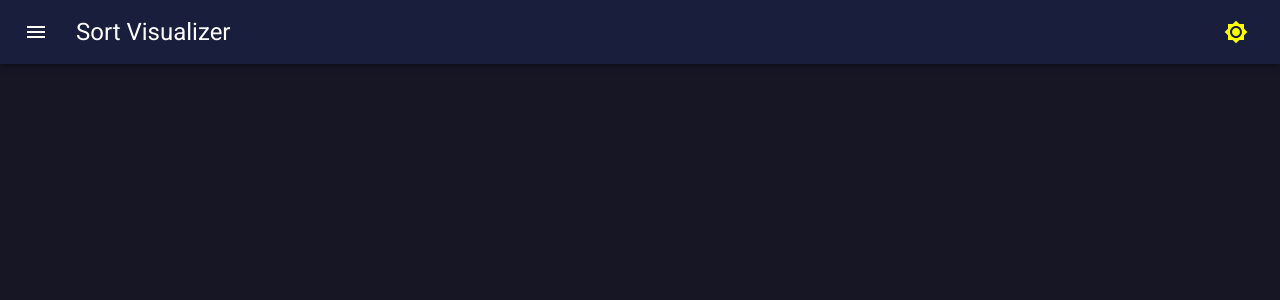
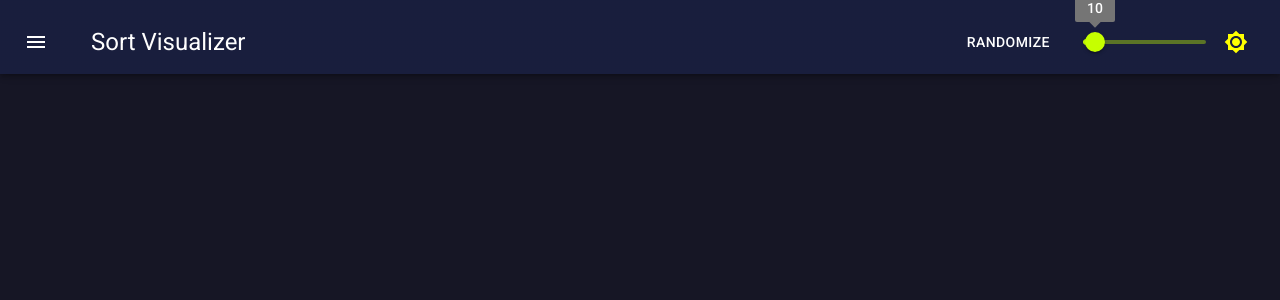
Before and after one commit to CoderChirag/sort-visualizer, a React (Create React App) app: page / in a window 1280 px wide. Shown: the top 300 px of the page. Built offline with nearby package versions, Linux system fonts and the light colour scheme.

Commit message:
Add navbar components

```diff
--- a/src/components/molecules/navbar/navbar.component.jsx
+++ b/src/components/molecules/navbar/navbar.component.jsx
@@ -19,6 +19,8 @@ import Brightness7Icon from '@mui/icons-material/Brightness7';
 import ChevronLeftIcon from '@mui/icons-material/ChevronLeft';
 import ChevronRightIcon from '@mui/icons-material/ChevronRight';
 import HomeIcon from '@mui/icons-material/Home';
+import Button from '@mui/material/Button';
+import Slider from '@mui/material/Slider';
 import { Link } from 'react-router-dom';
 
 import { ThemeContext } from '../../../contexts/theme/theme.context';
@@ -59,6 +61,8 @@ const Navbar = () => {
 				style={{
 					boxShadow:
 						'0px 2px 4px -1px rgb(0 0 0 / 20%), 0px 4px 5px 0px rgb(0 0 0 / 14%), 0px 1px 10px 0px rgb(0 0 0 / 12%)',
+					height: '74px',
+					justifyContent: 'flex-end',
 				}}
 			>
 				<Toolbar>
@@ -70,7 +74,11 @@ const Navbar = () => {
 						sx={{ mr: 2 }}
 						onClick={toggleDrawer}
 					>
-						<MenuIcon />
+						<MenuIcon
+							sx={{
+								marginRight: { xs: '-15px', md: '15px' },
+							}}
+						/>
 						<Drawer
 							anchor='left'
 							open={menuOpen}
@@ -167,6 +175,24 @@ const Navbar = () => {
 					>
 						Sort Visualizer
 					</Typography>
+					<Button
+						color='inherit'
+						sx={{ display: { xs: 'none', md: 'block' } }}
+					>
+						Randomize
+					</Button>
+					<Slider
+						defaultValue={10}
+						aria-label='Default'
+						valueLabelDisplay='on'
+						color='secondary'
+						sx={{
+							width: '10%',
+							marginLeft: '25px',
+							marginRight: '10px',
+							display: { xs: 'none', md: 'block' },
+						}}
+					/>
 					<IconButton
 						onClick={colorMode.toggleColorMode}
 						color='inherit'
```
